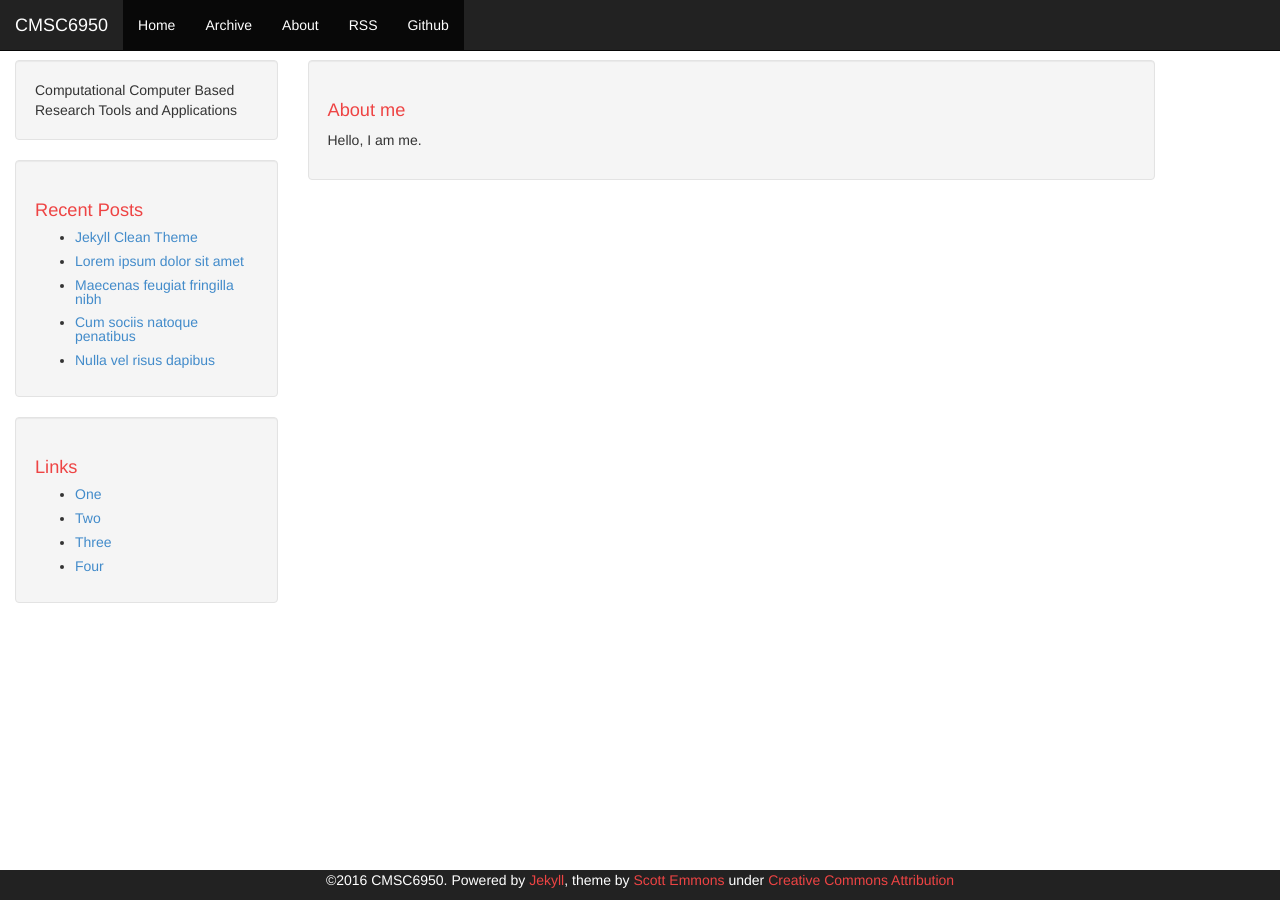
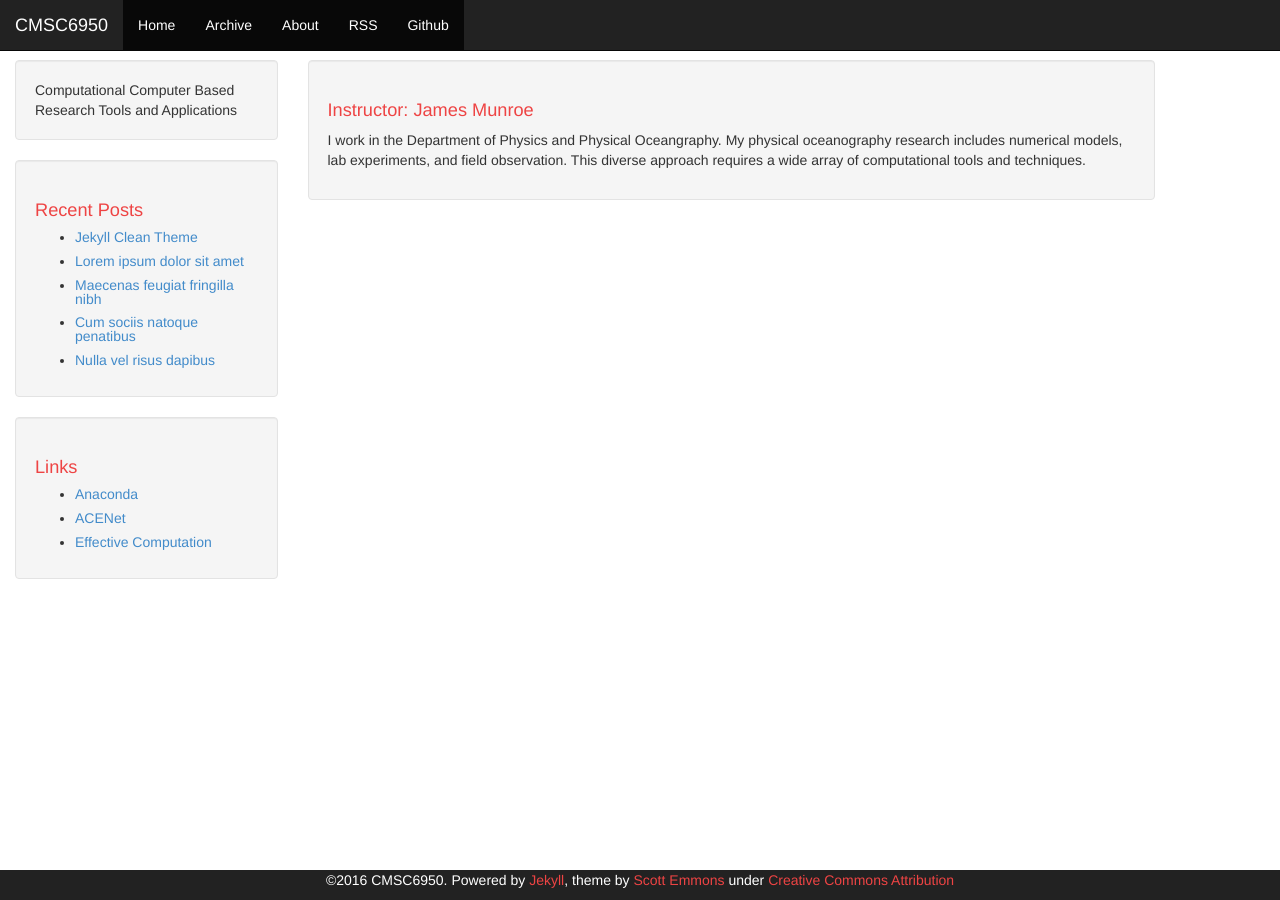
Before and after one commit to jmunroe/CMSC6950, a Jekyll site: the page built from about.html, in a window 1280 px wide. Built offline with Jekyll 4.4.1, drawn with Linux system fonts in a browser that asks for light colours.

Commit message:
update about and add some links

```diff
--- a/_includes/links-list.html
+++ b/_includes/links-list.html
@@ -1,7 +1,6 @@
 <h1>Links</h1>
 <ul>
-  <li><a href="#">One</a></li>
-  <li><a href="#">Two</a></li>
-  <li><a href="#">Three</a></li>
-  <li><a href="#">Four</a></li>
+  <li><a href="#">Anaconda</a></li>
+  <li><a href="#">ACENet</a></li>
+  <li><a href="#">Effective Computation</a></li>
 </ul>
--- a/about.html
+++ b/about.html
@@ -3,6 +3,11 @@ layout: default
 ---
 
 <div class="well">
-    <h1>About me</h1>
-    <p>Hello, I am me.</p>
+    <h1>Instructor: James Munroe</h1>
+
+    <p>I work in the Department of Physics and Physical
+    Oceangraphy.  My physical oceanography research includes
+    numerical models, lab experiments, and field observation.  This diverse
+    approach requires a wide array of computational
+    tools and techniques.</p>
 </div>
```
